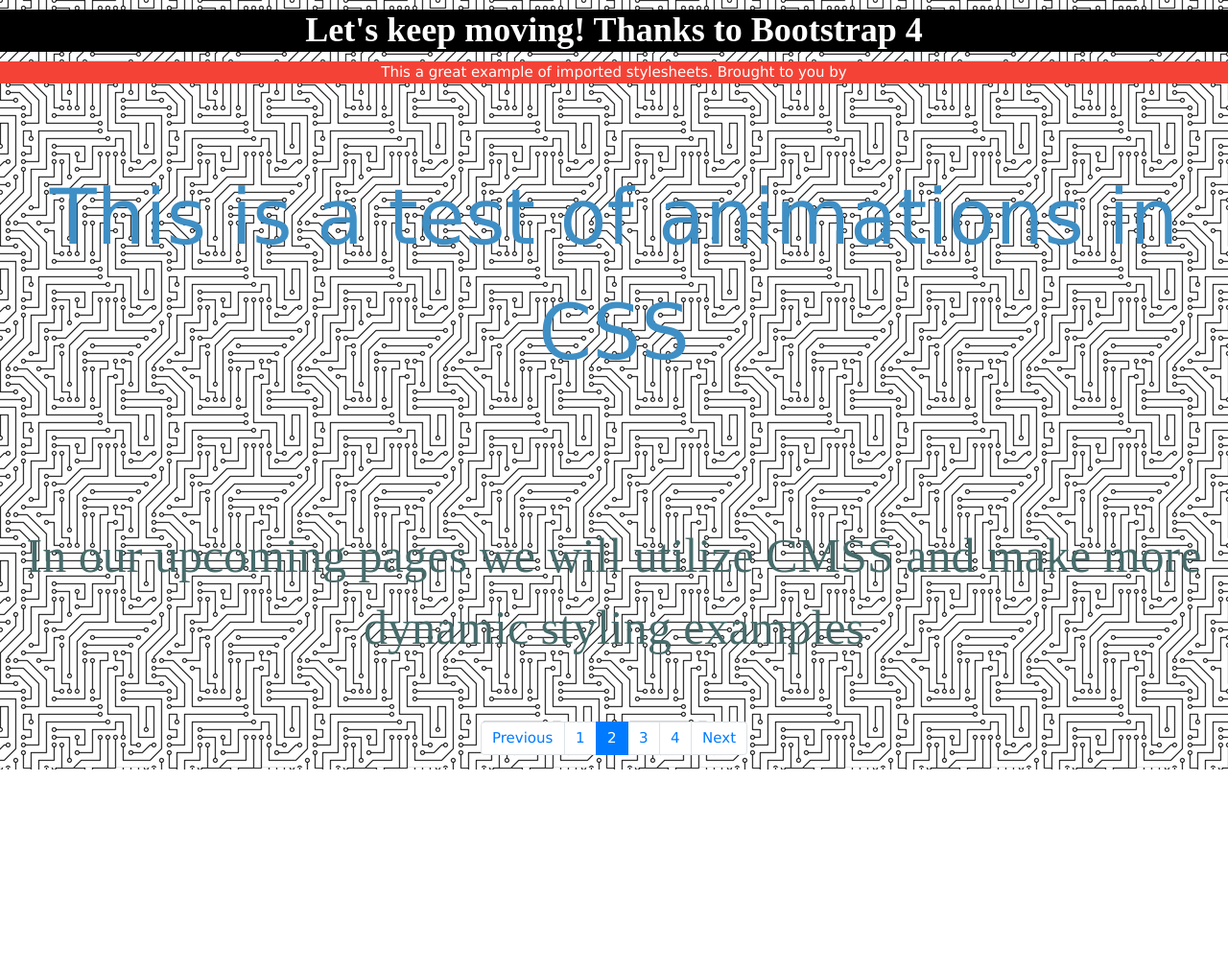
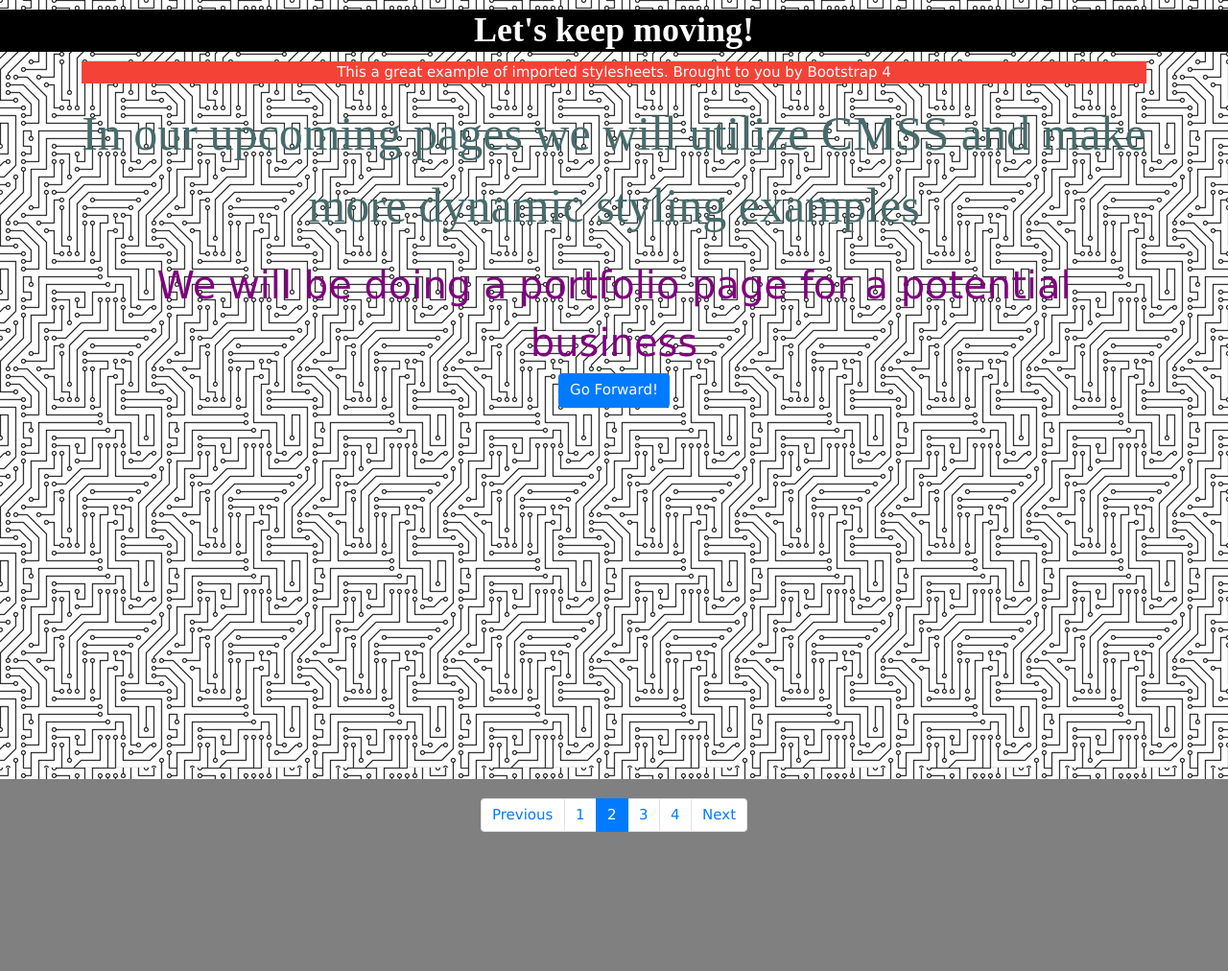
Before and after one commit to ashinsaini/ashinsaini.github.io, a PHP site: page /clickme.html in a window 1280 px wide. Shown: the whole page at 96% size. Before the commit the page ends 802 px from the top, so only its background shows below. Run offline with PHP 8.4, Linux system fonts and the light colour scheme.

Commit message:
commiting all

```diff
--- a/Project0/clickme.html
+++ b/Project0/clickme.html
@@ -2,7 +2,7 @@
 <html lang="en" dir="ltr">
   <head>
     <meta charset="utf-8" name="viewport" content="width=device-width, initial-scale=1">
-    <link rel="stylesheet" href="https://maxcdn.bootstrapcdn.com/bootstrap/4.4.1/css/bootstrap.min.css">
+      <link rel="stylesheet" href="https://maxcdn.bootstrapcdn.com/bootstrap/4.4.1/css/bootstrap.min.css">
     <link rel="stylesheet" href="https://www.w3schools.com/w3css/4/w3.css">
     <style media="screen">
       #bimage{
@@ -13,55 +13,49 @@
         font-weight: bold;
         font-family: 'tangerine', serif;
       }
-      p {
-        text-align:center;
-        color:
+      #lastp{
+        font-size:50px;
+        font-family: warning;
+        color: #476b6b;
       }
-      h1.center{
+      .center{
         text-align:center;
       }
-      @keyframes wheelHueColor {
-          from, to { color: rgb(236,100,75); }
-          10%      { color: rgb(219,10,91); }
-          20%      { color: rgb(174,168,211); }
-          30%      { color: rgb(89,171,227); }
-          40%      { color: rgb(37,116,169); }
-          50%      { color: rgb(3,201,169); }
-          60%      { color: rgb(22,160,133); }
-          70%      { color: rgb(233,212,96); }
-          80%      { color: rgb(243,156,18); }
-          90%      { color: rgb(236,240,241); }
-      }
-      .example {
-    color: rgb(236,100,75);
-    animation: wheelHueColor 20s infinite;
-    text-align: center;
-    font-size: 80px;
-    margin-top: 25vh;
-    transform: translateY(-50%);
-  }
-    #bottom {
-    margin-bottom: auto;
-  }
-    #lastp{
-      font-size:50px;
-      font-family: warning;
-      color: #476b6b;
+      .button-center {
+        display: flex;
+        justify-content: center;
+        align-items: center;
+        height: 10px;
+}
+    p {
+      text-align:center;
+      color:
+    }
+    footer{
+        background-color:gray;
+        position: relative;
+        height: 200px;
+        margin-top: 100px;
+        clear:both;
     }
     </style>
-      <h1 id = "header" class = "center w3-container w3-black">Let's keep moving! Thanks to Bootstrap 4</h1>
       <title>The Story goes on</title>
   </head>
+
   <body id = "bimage">
-        <div>
-        <p class = "w3-container w3-red allerta-stencil">This a great example of imported stylesheets.  Brought to you by</p>
-        <p class = "example">This is a test of animations in CSS</p>
+      <h1 id = "header" class = "center w3-container w3-black">Let's keep moving!</h1>
+        <div class= "container">
+        <p class = "w3-container w3-red allerta-stencil">This a great example of imported stylesheets.  Brought to you by Bootstrap 4</p>
         <p id = "lastp">In our upcoming pages we will utilize CMSS and make more dynamic styling examples</p>
+        <p style = "color:purple; font-size:40px;">We will be doing a portfolio page for a potential business</p>
         </div>
-        <br><br>
-  </body>
+        <div class="button-center">
+          <button type="button" class="btn btn-primary" name="button"><a href="project0pg3.html">Go Forward!</a></button>
+          </div>
+        <div style="overflow:auto; padding-bottom:300px;">
+        </div>
       <footer>
-        <div id= "bottom" class = "fixed bottom">
+        <div style = "padding: 20px;">
           <ul class = "pagination justify-content-center">
             <li class = "page-item"><a class = "page-link" href = "index.html">Previous</a></li>
             <li class = "page-item"><a class = "page-link" href = "index.html">1</a></li>
@@ -73,4 +67,6 @@
           </ul>
         </div>
       </footer>
+    </div>
+  </body>
 </html>
```
Also changed, not shown: Project0/project0pg3.html (+46 -10 lines), Project0/style.css (+32 -2 lines), Project0/style.scss (+35 -5 lines), TIFF Database/header.html (line endings or trailing spaces), 1 other file.
